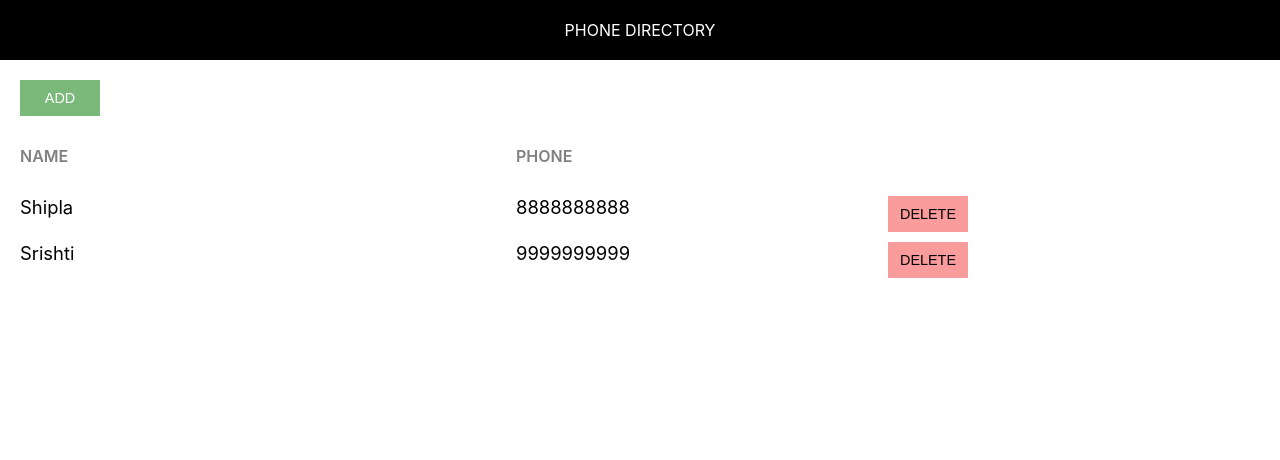
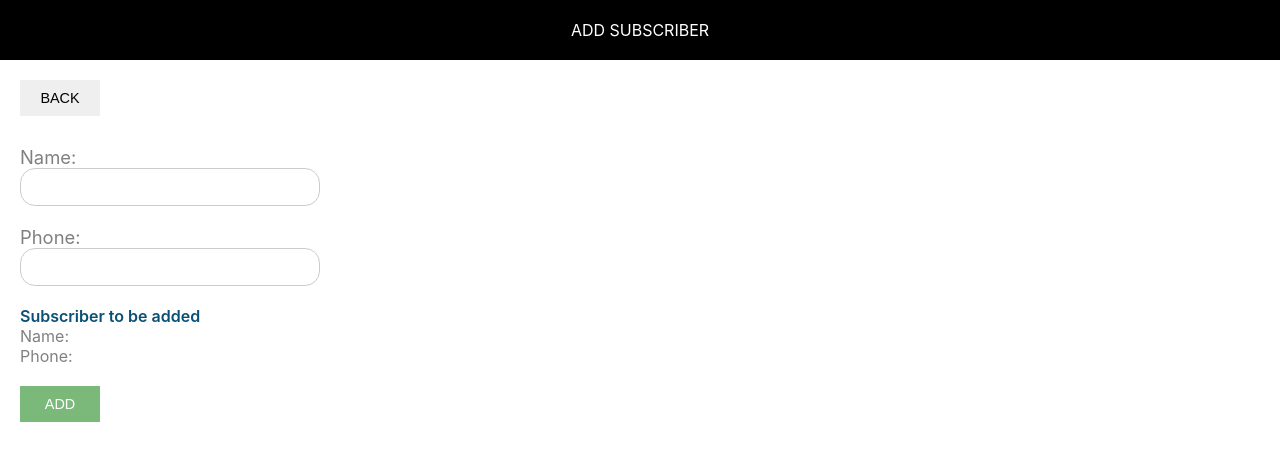
Before and after one commit to hbin1911/phone-directory, a React (Create React App) app: page / in a window 1280 px wide. Shown: the top 460 px of the page. Built offline with nearby package versions, Linux system fonts and the light colour scheme.

Commit message:
Added 'AddSubscriber' component

```diff
--- /dev/null
+++ b/src/AddSubscriber.css
@@ -0,0 +1,31 @@
+.subscriber-form{
+    margin-top: 30px;
+}
+.label-control{
+    color: #808080;
+    font-size: 1.15rem;
+    margin-right: 15px;
+}
+.input-control{
+    width: 300px;
+    min-width: 100px;
+    padding: 10px 15px;
+    display: inline-block;
+    border: 1px solid #ccc;
+    border-radius: 15px;
+    box-sizing: border-box;
+    font-size: 0.9rem;
+    outline: none;
+}
+.subscriber-info-container{
+    font-size: 1rem;
+    margin-right: 10px;
+    margin-bottom: 20px;
+}
+.subscriber-to-add-heading{
+    color: #0a4f75;
+    font-weight: 600;
+}
+.subscriber-info{
+    color: #808080;
+}
--- /dev/null
+++ b/src/AddSubscriber.js
@@ -0,0 +1,32 @@
+import React, { Component } from 'react';
+import Header from './Header';
+import './AddSubscriber.css';
+
+class AddSubscriber extends Component{
+    render(){
+        return(
+            <div>
+                <Header title="Add Subscriber"/>
+                <div className="component-body-container">
+                    <button className='custom-btn'>Back</button>
+                    <form className='subscriber-form'>
+                        <label htmlFor='name' className='label-control'>Name:</label><br/>
+                        <input type='text' id='name' name='name' className='input-control'/><br/><br/>
+                        <label htmlFor='phone' className='label-control'>Phone:</label><br/>
+                        <input type='text' id='phone' name='phone' className='input-control'/><br/><br/>
+                        <div className='subscriber-info-container'>
+                            <span className='subscriber-to-add-heading'>Subscriber to be added </span><br/>
+                            <span className='subscriber-info'>Name: </span><br/>
+                            <span className='subscriber-info'>Phone: </span>
+
+
+                        </div>
+                        <button className='custom-btn add-btn'>Add</button>
+                    </form>
+                </div>
+            </div>
+        )
+    }
+}
+
+export default AddSubscriber;
--- a/src/App.css
+++ b/src/App.css
@@ -1,18 +1,4 @@
 
-.component-body-container {
-    padding: 20px;
-}
-
-.custom-btn {
-    padding: 10px;
-    border: none;
-    margin-right: 10px;
-    text-transform: uppercase;
-    width: 80px;
-    font-size: 0.9rem;
-    cursor: pointer;
-    outline: none;
-}
 
 .add-btn {
     background: #7ab97a;
--- /dev/null
+++ b/src/common/common.css
@@ -0,0 +1,19 @@
+
+.component-body-container {
+    padding: 20px;
+}
+
+.custom-btn {
+    padding: 10px;
+    border: none;
+    margin-right: 10px;
+    text-transform: uppercase;
+    width: 80px;
+    font-size: 0.9rem;
+    cursor: pointer;
+    outline: none;
+}
+.add-btn {
+    background: #7ab97a;
+    color: #fff;
+}
--- a/src/index.js
+++ b/src/index.js
@@ -1,13 +1,14 @@
 import React from 'react';
 import ReactDOM from 'react-dom/client';
 import './index.css';
-import App from './App';
+// import App from './App';
+import AddSubscriber from './AddSubscriber';
 import reportWebVitals from './reportWebVitals';
-
+import './common/common.css';
 const root = ReactDOM.createRoot(document.getElementById('root'));
 root.render(
   <React.StrictMode>
-    <App />
+    <AddSubscriber />
   </React.StrictMode>
 );
 
```
